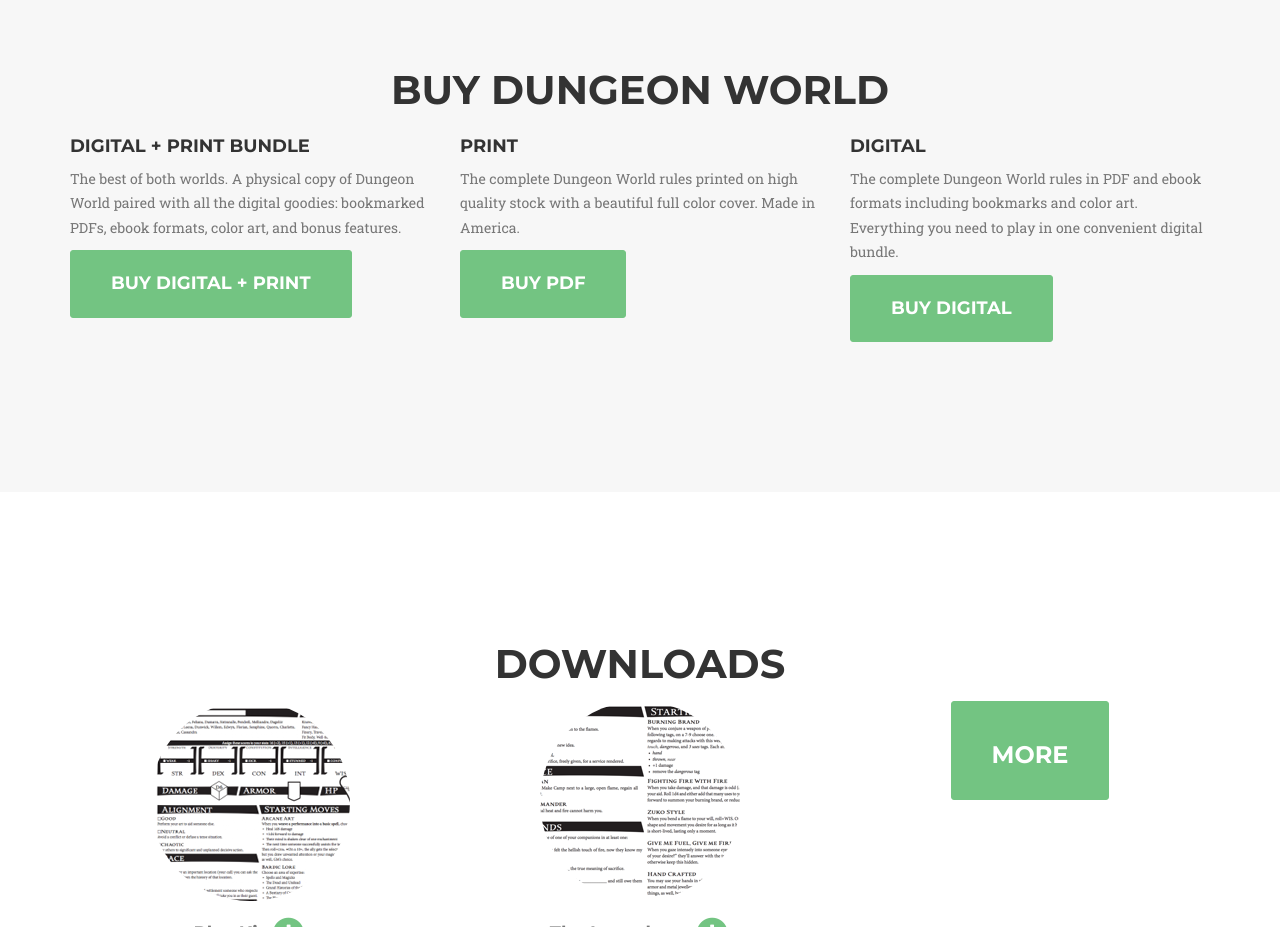
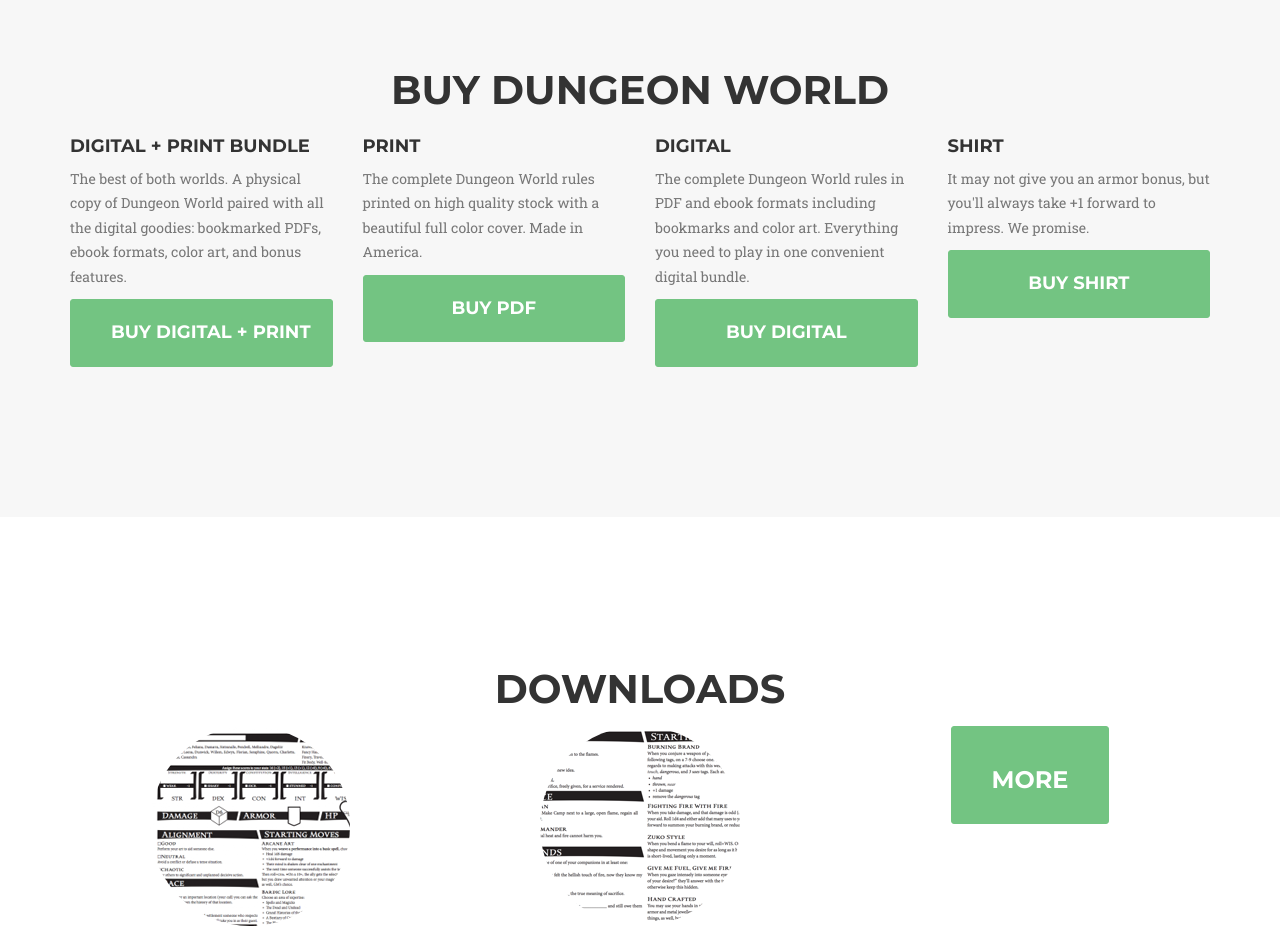
Before and after one commit to Sagelt/dwdotcom, a plain HTML site: page index.html in a window 1280 px wide. Shown: the part 1940-2867 px from the top of the page. Drawn offline with nearby package versions, Linux system fonts and the light colour scheme; a web font is replaced by a local one.

Commit message:
Add shirt purchase link.

```diff
--- a/index.html
+++ b/index.html
@@ -171,20 +171,25 @@
                 </div>
             </div>
             <div class="row">
-                <div class="col-md-4 col-sm-6">
+                <div class="col-md-3 col-sm-6">
                         <h4>Digital + Print Bundle</h4>
                         <p class="text-muted">The best of both worlds. A physical copy of Dungeon World paired with all the digital goodies: bookmarked PDFs, ebook formats, color art, and bonus features.</p>
-                        <a href="http://www.indiepressrevolution.com/xcart/product.php?productid=18774" class="btn btn-xl">Buy Digital + Print</a>
+                        <a href="http://www.indiepressrevolution.com/xcart/product.php?productid=18774" class="btn btn-xl center-block">Buy Digital + Print</a>
                 </div>
-                <div class="col-md-4 col-sm-6">
+                <div class="col-md-3 col-sm-6">
                         <h4>Print</h4>
                         <p class="text-muted">The complete Dungeon World rules printed on high quality stock with a beautiful full color cover. Made in America.</p>
-                        <a href="http://www.amazon.com/gp/product/0988639408/ref=as_li_tl?ie=UTF8&camp=1789&creative=390957&creativeASIN=0988639408&linkCode=as2&tag=synterro04-20&linkId=LJEC6IULOZPK3AQC" class="btn btn-xl">Buy PDF</a>
+                        <a href="http://www.amazon.com/gp/product/0988639408/ref=as_li_tl?ie=UTF8&camp=1789&creative=390957&creativeASIN=0988639408&linkCode=as2&tag=synterro04-20&linkId=LJEC6IULOZPK3AQC" class="btn btn-xl center-block">Buy PDF</a>
                 </div>
-                <div class="col-md-4 col-sm-6">
+                <div class="col-md-3 col-sm-6">
                         <h4>Digital</h4>
                         <p class="text-muted">The complete Dungeon World rules in PDF and ebook formats including bookmarks and color art. Everything you need to play in one convenient digital bundle.</p>
-                        <a href="http://www.indiepressrevolution.com/xcart/product.php?productid=18599" class="btn btn-xl">Buy Digital</a>
+                        <a href="http://www.indiepressrevolution.com/xcart/product.php?productid=18599" class="btn btn-xl center-block">Buy Digital</a>
+                </div>
+                <div class="col-md-3 col-sm-6" id="shirt">
+                        <h4>Shirt</h4>
+                        <p class="text-muted">It may not give you an armor bonus, but you'll always take +1 forward to impress. We promise.</p>
+                        <a href="http://www.zazzle.com/dungeon_world_crest_shirt-235155379030465093" class="btn btn-xl center-block">Buy Shirt</a>
                 </div>
             </div>
         </div>
```
